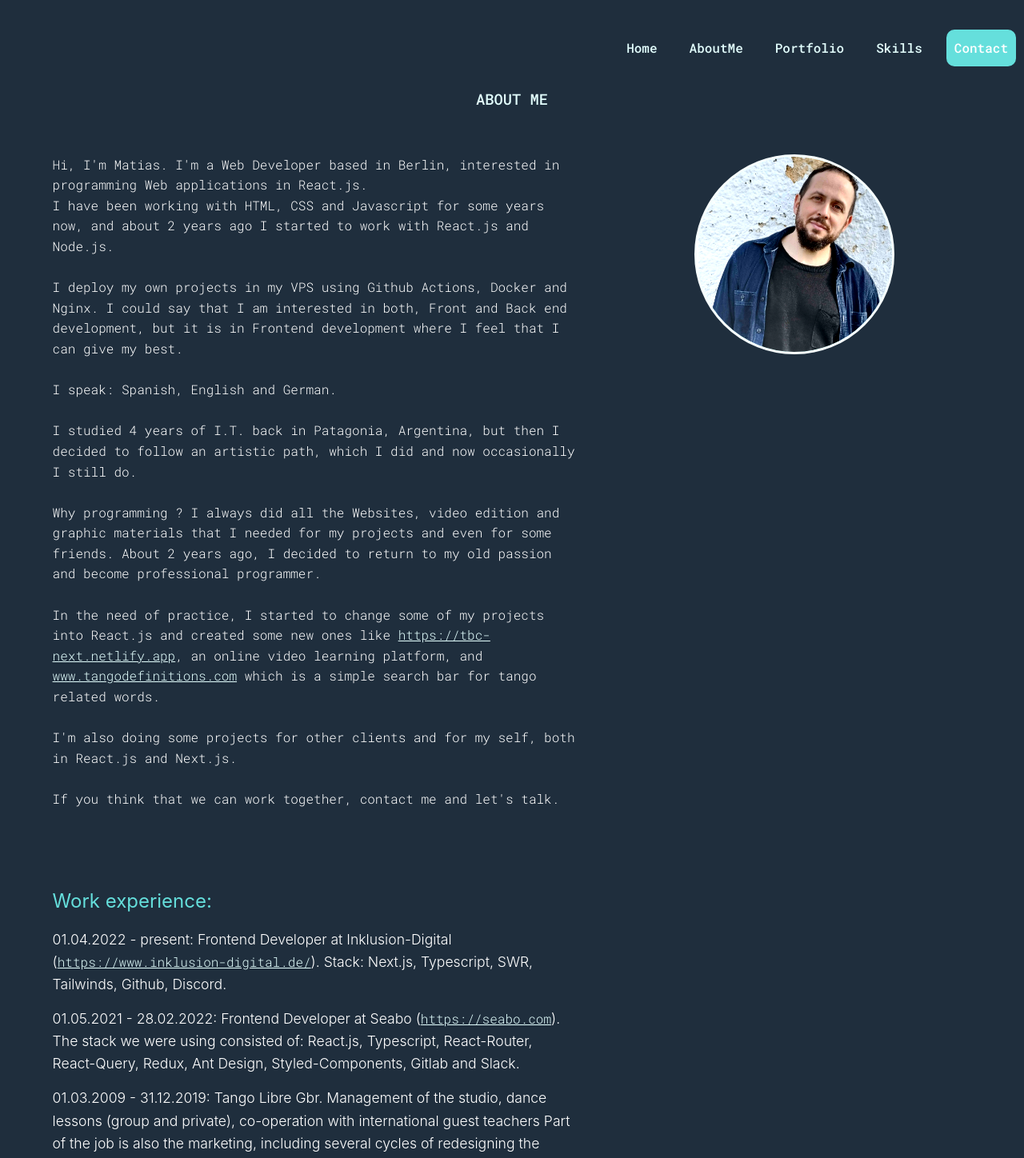
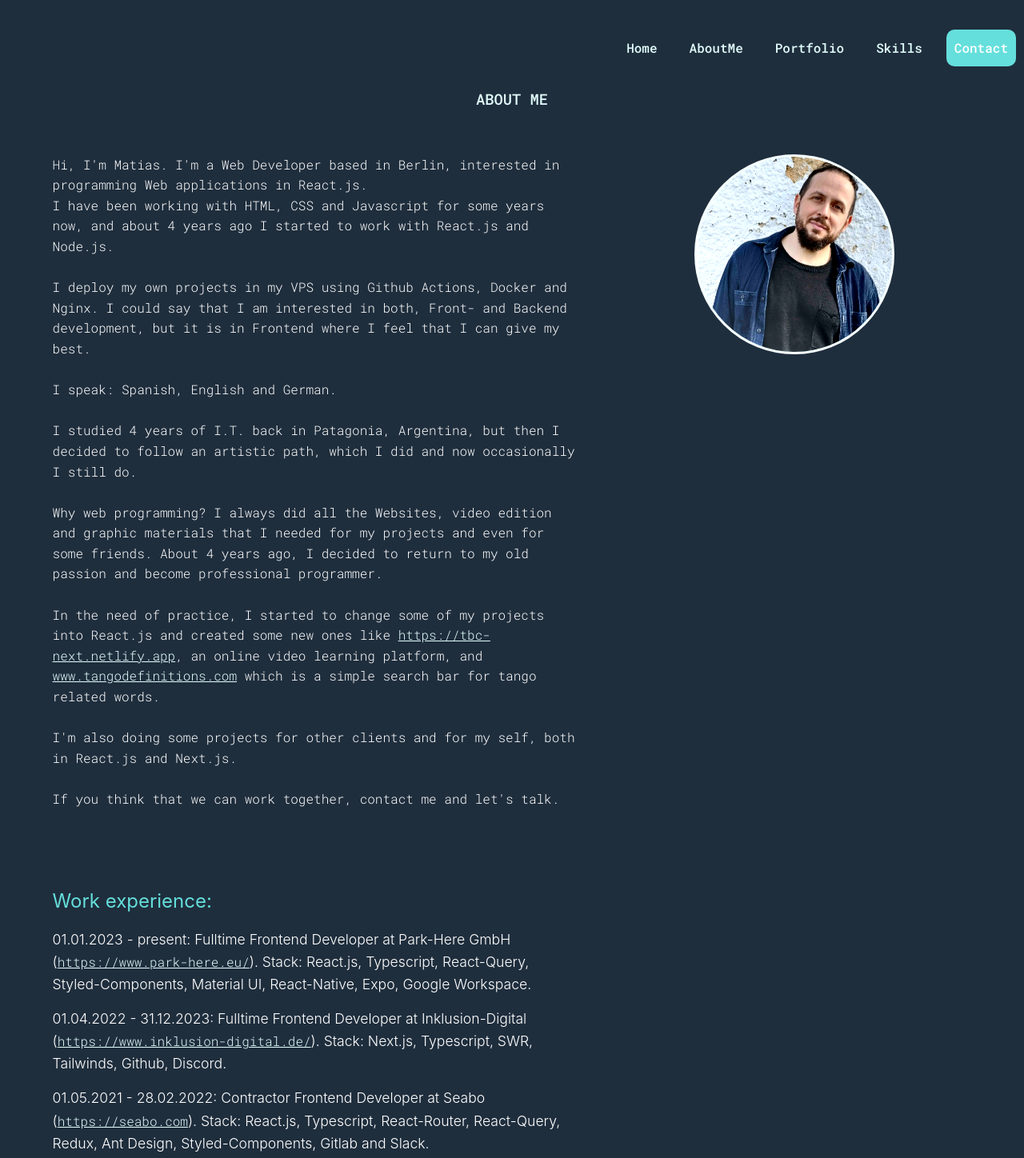
Before and after one commit to matiasfacio/matiasfacio-dev, a React (Create React App) app: page /aboutme in a window 1280 px wide. Shown: the top 1448 px of the page at 80% size. Built offline with nearby package versions, Linux system fonts and the light colour scheme.

Commit message:
updated about me and skills

```diff
--- a/src/components/pages/Aboutme.tsx
+++ b/src/components/pages/Aboutme.tsx
@@ -11,21 +11,21 @@ const Aboutme = () => {
           <p>
             Hi, I'm Matias. I'm a Web Developer based in Berlin, interested in
             programming Web applications in React.js. <br />I have been working
-            with HTML, CSS and Javascript for some years now, and about 2 years
+            with HTML, CSS and Javascript for some years now, and about 4 years
             ago I started to work with React.js and Node.js. <br />
             <br />I deploy my own projects in my VPS using Github Actions,
-            Docker and Nginx. I could say that I am interested in both, Front
-            and Back end development, but it is in Frontend development where I
-            feel that I can give my best. <br />
+            Docker and Nginx. I could say that I am interested in both, Front-
+            and Backend development, but it is in Frontend where I feel that I
+            can give my best. <br />
             <br />I speak: Spanish, English and German. <br />
             <br />I studied 4 years of I.T. back in Patagonia, Argentina, but
             then I decided to follow an artistic path, which I did and now
             occasionally I still do. <br />
             <br />
-            Why programming ? I always did all the Websites, video edition and
-            graphic materials that I needed for my projects and even for some
-            friends. About 2 years ago, I decided to return to my old passion
-            and become professional programmer. <br />
+            Why web programming? I always did all the Websites, video edition
+            and graphic materials that I needed for my projects and even for
+            some friends. About 4 years ago, I decided to return to my old
+            passion and become professional programmer. <br />
             <br />
             In the need of practice, I started to change some of my projects
             into React.js and created some new ones like{" "}
@@ -47,18 +47,25 @@ const Aboutme = () => {
           <WorkExperienceList>
             <WorkTitle>Work experience:</WorkTitle>
             <li>
-              01.04.2022 - present: Frontend Developer at Inklusion-Digital (
+              01.01.2023 - present: Fulltime Frontend Developer at Park-Here
+              GmbH (
+              <a href="https://www.park-here.eu/">https://www.park-here.eu/</a>
+              ). Stack: React.js, Typescript, React-Query, Styled-Components,
+              Material UI, React-Native, Expo, Google Workspace.
+            </li>
+            <li>
+              01.04.2022 - 31.12.2023: Fulltime Frontend Developer at
+              Inklusion-Digital (
               <a href="https://www.inklusion-digital.de/">
                 https://www.inklusion-digital.de/
               </a>
               ). Stack: Next.js, Typescript, SWR, Tailwinds, Github, Discord.
             </li>
             <li>
-              01.05.2021 - 28.02.2022: Frontend Developer at Seabo (
-              <a href="https://seabo.com">https://seabo.com</a>). The stack we
-              were using consisted of: React.js, Typescript, React-Router,
-              React-Query, Redux, Ant Design, Styled-Components, Gitlab and
-              Slack.
+              01.05.2021 - 28.02.2022: Contractor Frontend Developer at Seabo (
+              <a href="https://seabo.com">https://seabo.com</a>). Stack:
+              React.js, Typescript, React-Router, React-Query, Redux, Ant
+              Design, Styled-Components, Gitlab and Slack.
             </li>
             <li>
               01.03.2009 - 31.12.2019: Tango Libre Gbr. Management of the
--- a/src/components/pages/Myskills.tsx
+++ b/src/components/pages/Myskills.tsx
@@ -24,6 +24,7 @@ const Myskills = () => {
         <WorkUnit>
           <Title>Frontend (SPA)</Title>
           <ul>
+            <li>Typescript</li>
             <li>React.js</li>
             <li>Next.js</li>
             <li>React-Router</li>
@@ -31,7 +32,8 @@ const Myskills = () => {
             <li>Redux</li>
             <li>Styled-Components</li>
             <li>Ant Design</li>
-            <li>Typescript</li>
+            <li>Material UI</li>
+            <li>Tailwind.js</li>
           </ul>
         </WorkUnit>
         <WorkUnit>
```
